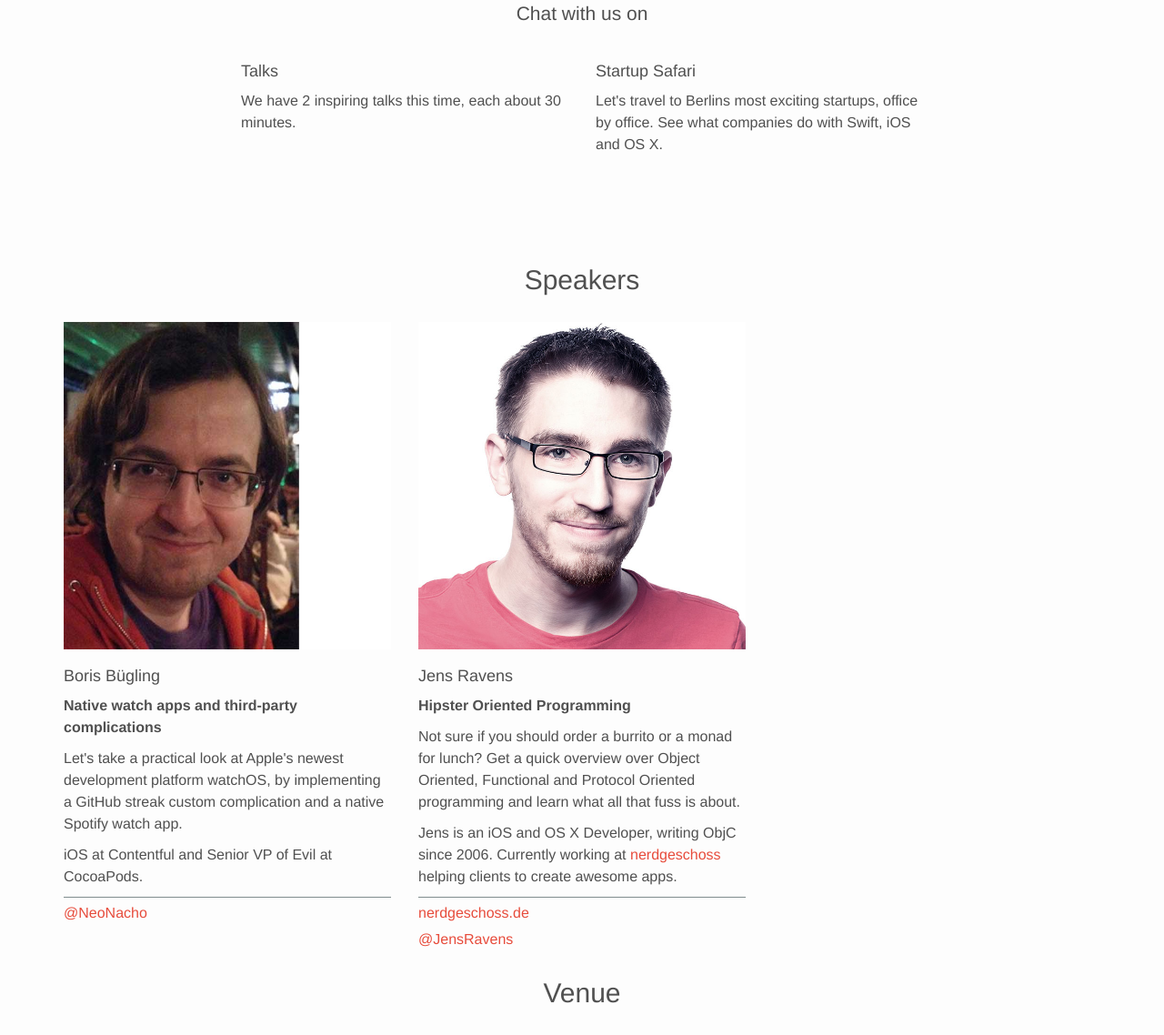
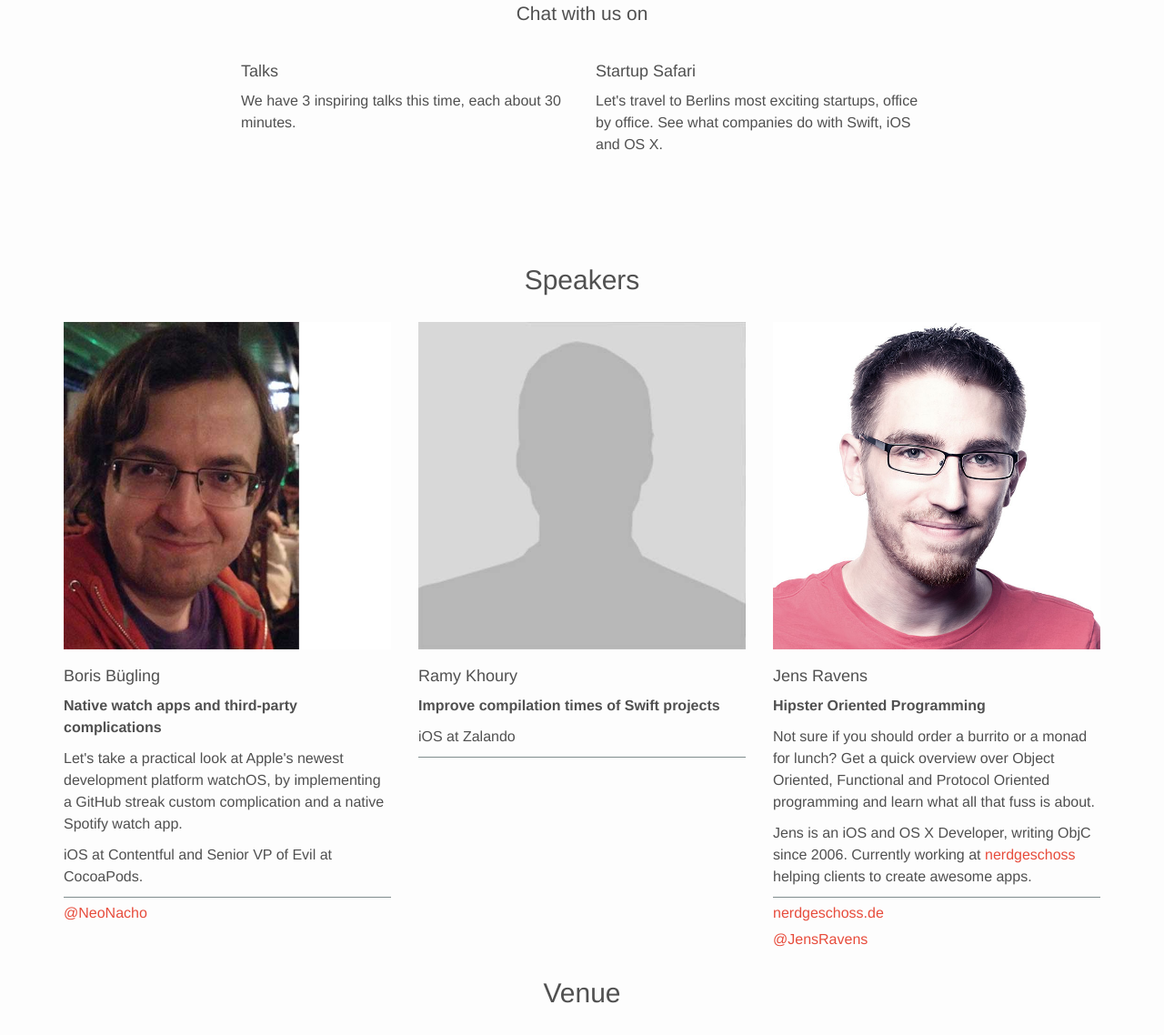
Before and after one commit to swift-berlin/swift-berlin.github.io, a Jekyll site: the page built from _posts/2015-07-20-swift-berlin-10.md, in a window 1280 px wide and 1400 px high, scrolled down 600 px. Shown: the part 158-1296 px from the top of the window at 91% size. Built offline with Jekyll 4.4.1, drawn with Linux system fonts in a browser that asks for light colours; grey boxes are pictures that could not be loaded.

Commit message:
add ramy's talk

```diff
--- a/_posts/2015-07-20-swift-berlin-10.md
+++ b/_posts/2015-07-20-swift-berlin-10.md
@@ -25,6 +25,11 @@ speakers:
         url: https://twitter.com/NeoNacho
         name: '@NeoNacho'
   -
+    name: Ramy Khoury
+    title: Improve compilation times of Swift projects
+    image: anon
+    about: iOS at Zalando
+  -
     name: Jens Ravens
     image: jensravens
     title: Hipster Oriented Programming
```
Also changed, not shown: img/speakers/anon.jpg (added).
